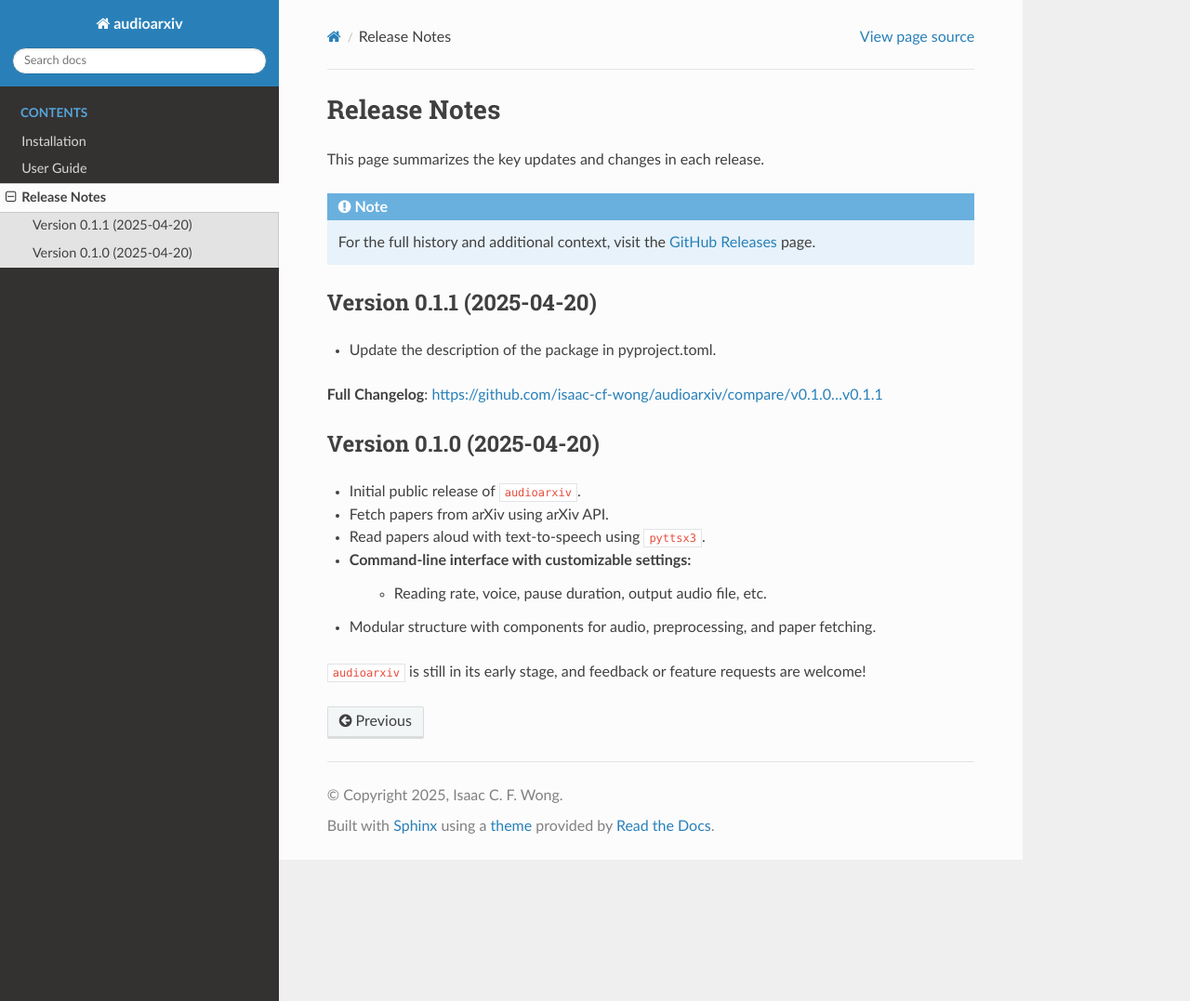
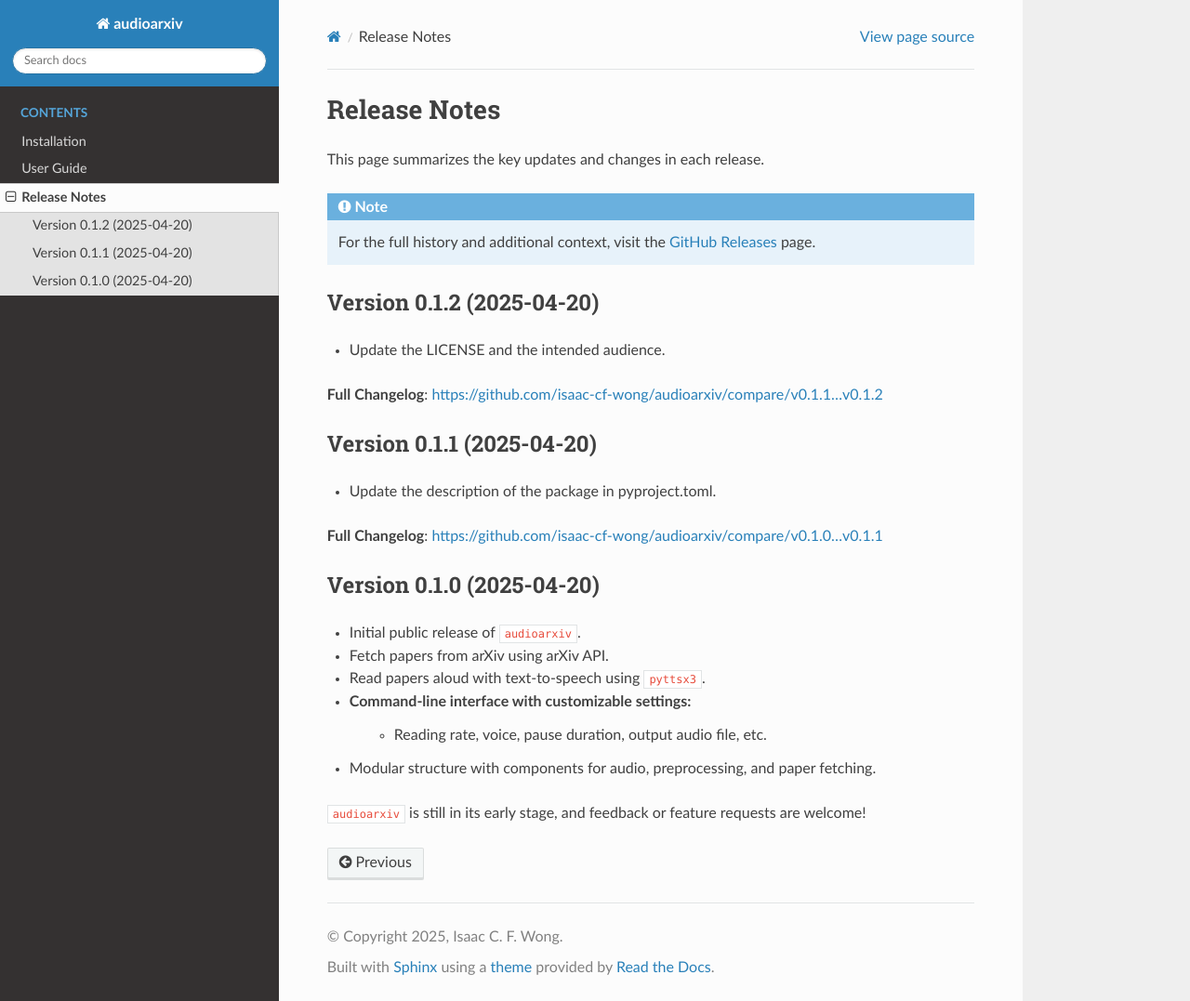
Before and after one commit to isaac-cf-wong/audioarxiv, a Sphinx documentation site: the page built from docs/release_notes.rst, in a window 1280 px wide and 1077 px high. Shown: the whole window at 93% size. Built offline with Sphinx 7.4.7 and the Read the Docs theme 3.1.0, drawn with Linux system fonts in a browser that asks for light colours.

Commit message:
add release notes and update version number

```diff
--- a/docs/release_notes.rst
+++ b/docs/release_notes.rst
@@ -7,6 +7,12 @@
 
    For the full history and additional context, visit the
    `GitHub Releases <https://github.com/isaac-cf-wong/audioarxiv/releases>`_ page.
+
+Version 0.1.2 (2025-04-20)
+--------------------------
+- Update the LICENSE and the intended audience.
+
+**Full Changelog**: https://github.com/isaac-cf-wong/audioarxiv/compare/v0.1.1...v0.1.2
 
 Version 0.1.1 (2025-04-20)
 --------------------------
--- a/src/audioarxiv/__init__.py
+++ b/src/audioarxiv/__init__.py
@@ -24,7 +24,7 @@
 
 from . import audio, preprocess, resources
 
-__version__ = "0.1.1"
+__version__ = "0.1.2"
 
 
 def get_version_information() -> str:
```
